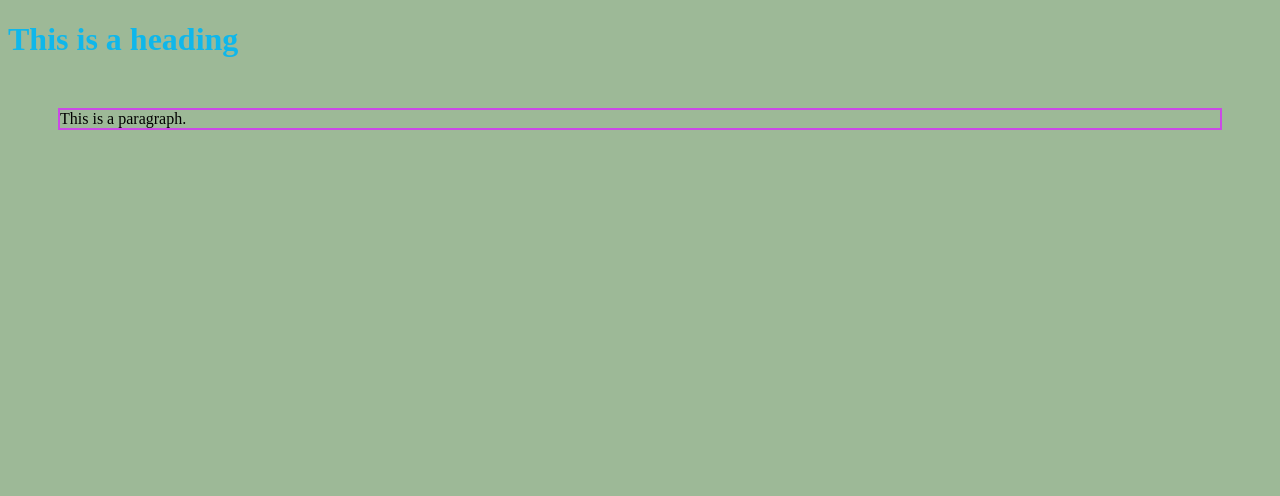
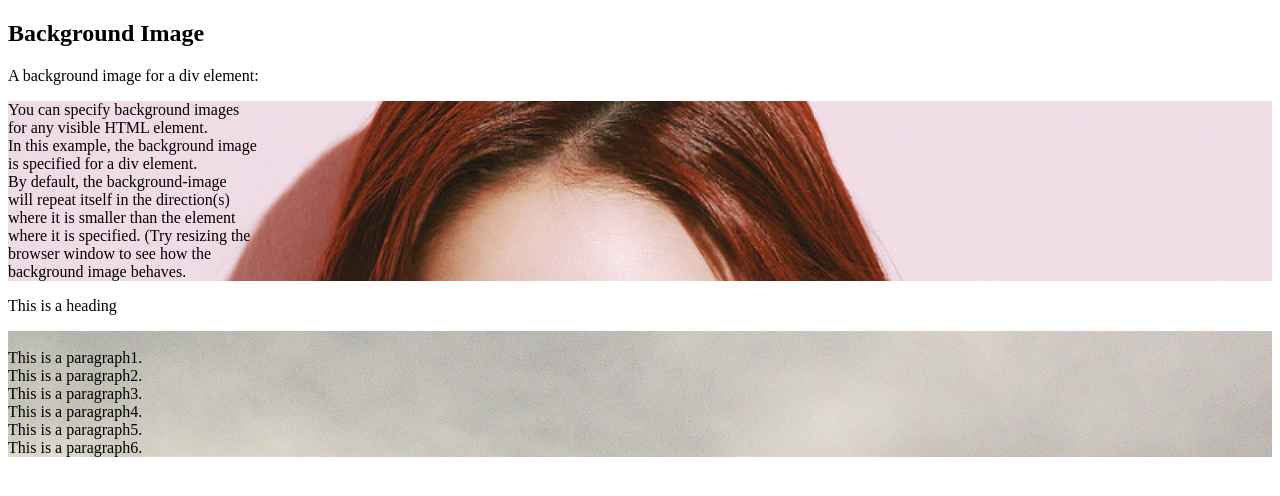
Before and after one commit to SangjinHan1998/web1, a plain HTML site: page w3cschool/index2.html in a window 1280 px wide. Drawn offline with Linux system fonts and the light colour scheme.

Commit message:
Add files via upload

```diff
--- a/w3cschool/index2.html
+++ b/w3cschool/index2.html
@@ -2,13 +2,45 @@
 <html>
 <head>
     <title>Second w3cSchool</title>
-    <link rel="stylesheet" href="styles.css">
+    <style>
+        div {
+            background-image: url('cjdgk.jpg');
+            background-repeat: no-repeat;
+            background-attachment: fixed ;
+            background-size: cover;
+          }
+    </style>
+    <!-- div(div 포함된 내용만) 가 아닌 body를 사용하면, 전체 화면으로 변한다. -->
 
 </head>
 <body>
+    <h2>Background Image</h2>
 
-<h1>This is a heading</h1>
-<p>This is a paragraph.</p>
+    <p>A background image for a div element:</p>
+
+<div>
+    You can specify background images<br>
+    for any visible HTML element.<br>
+    In this example, the background image<br>
+    is specified for a div element.<br>
+    By default, the background-image<br>
+    will repeat itself in the direction(s)<br>
+    where it is smaller than the element<br>
+    where it is specified. (Try resizing the<br>
+    browser window to see how the<br>
+    background image behaves.
+</div>
+
+<p>This is a heading</p>
+
+<p style="background-image: url('pic003.jpg')">
+    <br>This is a paragraph1.
+    <br>This is a paragraph2.
+    <br>This is a paragraph3.
+    <br>This is a paragraph4.
+    <br>This is a paragraph5.
+    <br>This is a paragraph6.
+</p>
 
 </body>
 </html>
```
Also changed, not shown: w3cschool/coffee.html (added, +25 -0 lines), w3cschool/gram.html (added, +22 -0 lines), w3cschool/index.html (+15 -3 lines), w3cschool/index1.html (+10 -1 lines), w3cschool/memo.html (added, +26 -0 lines), w3cschool/cjdgk.jpg (added), w3cschool/coffee1.jpg (added), w3cschool/gram1.jpg (added), w3cschool/memo1.jpg (added), w3cschool/pic001.jpg (added), w3cschool/pic002.jpg (added), w3cschool/pic003.jpg (added), w3cschool/pic004.jpg (added).
